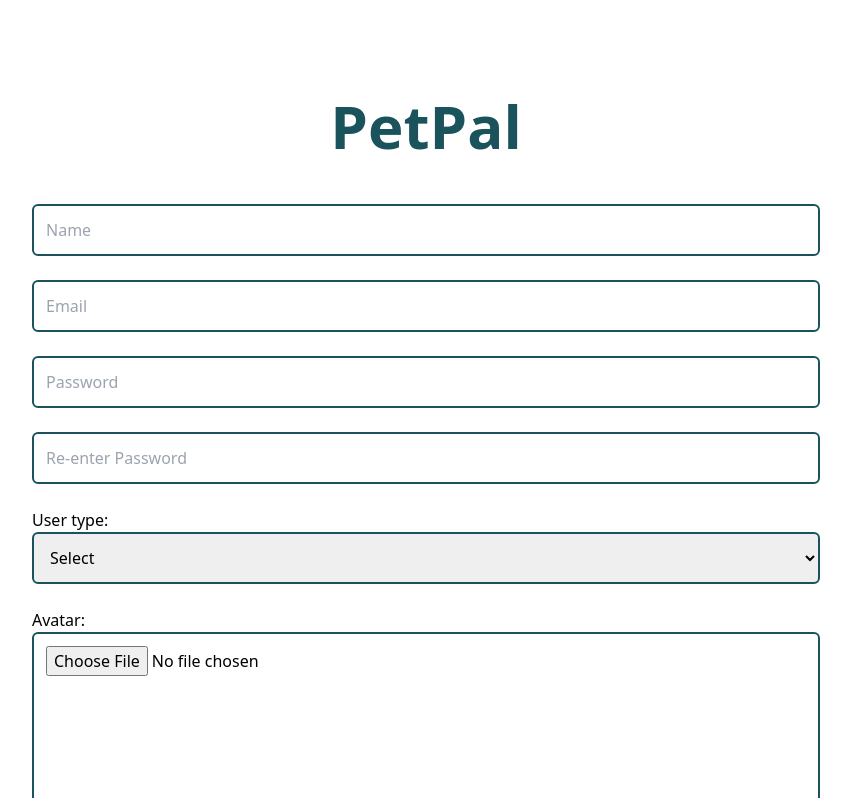
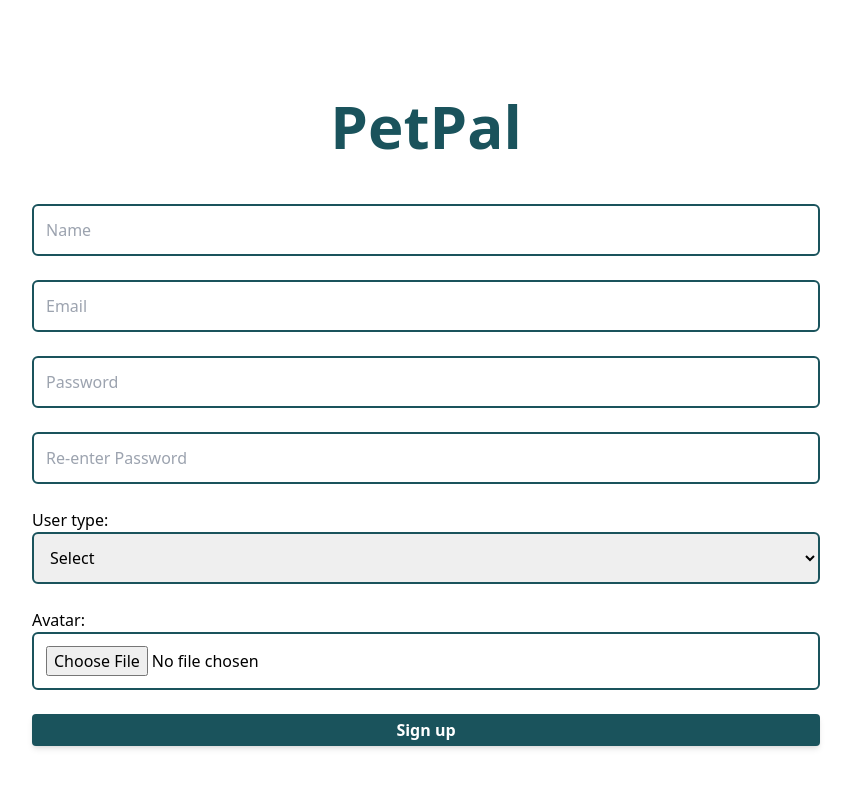
Before and after one commit to SanzSS/PetPal, a React (Create React App) app in the folder frontend/petpal/: page /signup in a window 1280 px wide. Shown: the top 798 px of the page, without its empty margins (214-1065 px from the left). Built offline with nearby package versions, Linux system fonts and the light colour scheme; sample sign-in values are in the browser's storage.

Commit message:
fixed avatar input field height

```diff
--- a/frontend/petpal/src/pages/Signup/index.jsx
+++ b/frontend/petpal/src/pages/Signup/index.jsx
@@ -170,11 +170,11 @@ const Signup = () => {
                     <br></br>
                     <p className="error">{formErrors.user_type}</p>
                     <br></br>
-                    <label htmlFor="avatar">Avatar:</label>
+                    <label htmlFor="avatar_field">Avatar:</label>
                     <br></br>
                     <input
                         type="file"
-                        id="avatar"
+                        id="avatar_field"
                         name="avatar"
                         accept="image/*"
                         onChange={handleFileChange}
```
